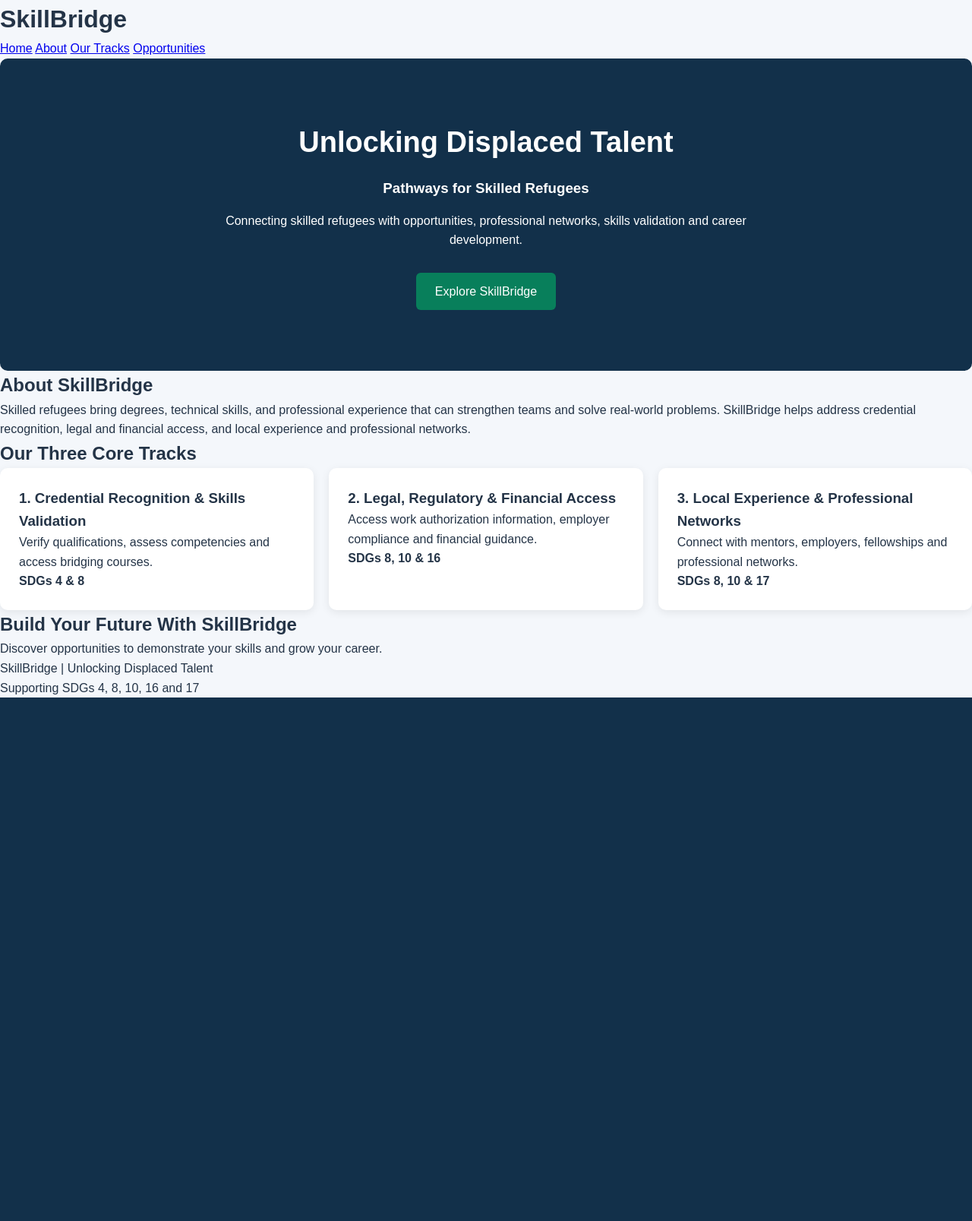
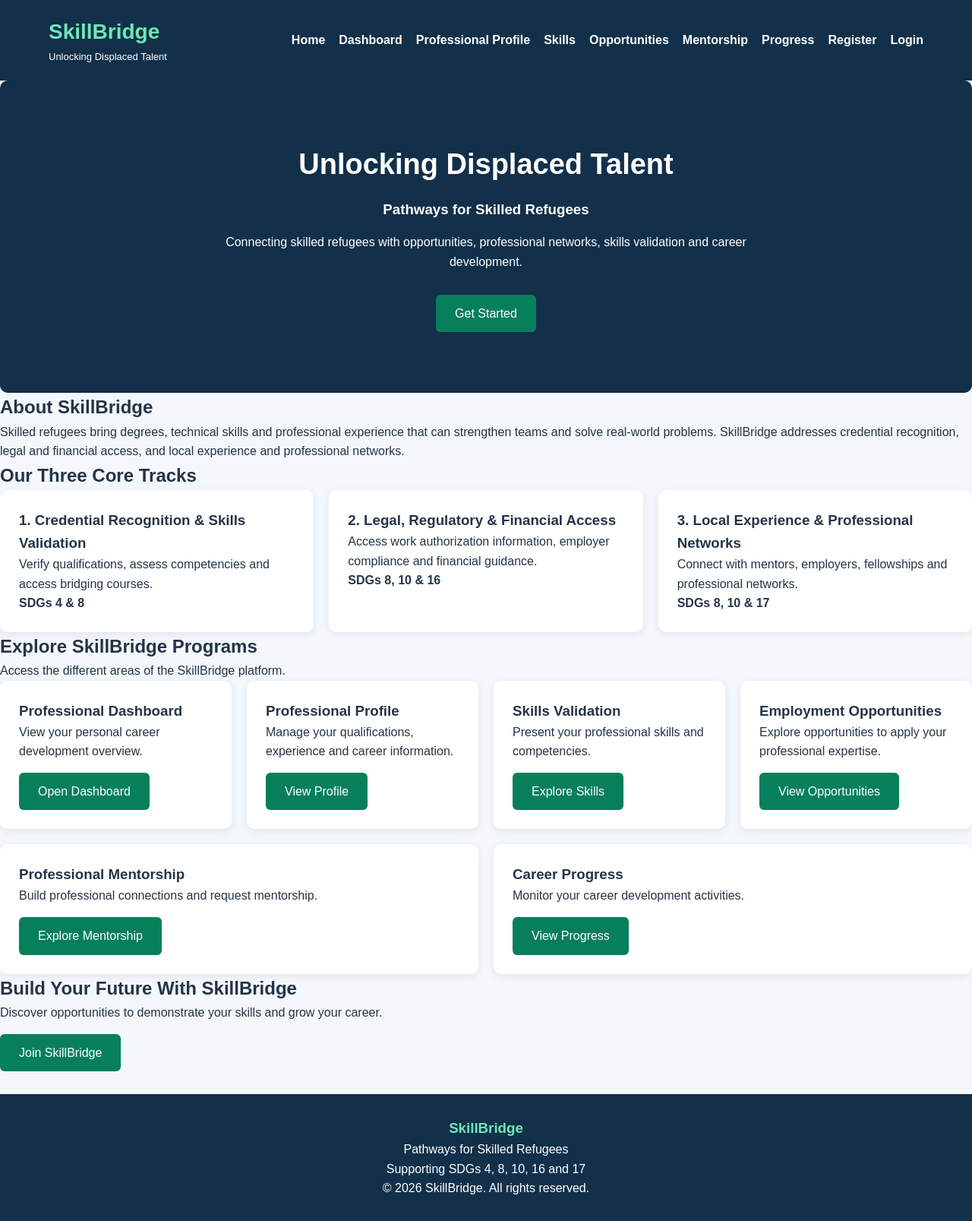
Before and after one commit to phillip-Ernest/SkillBridge, a Flask app: page / in a window 1280 px wide. Shown: the whole page at 76% size. Before the commit the page ends 918 px from the top, so only its background shows below. Run offline with Flask 3, Linux system fonts and the light colour scheme.

Commit message:
Improve homepage navigation and restore PDF upload configuration

```diff
--- a/app.py
+++ b/app.py
@@ -58,6 +58,9 @@ UPLOAD_FOLDER = os.environ.get(
 os.makedirs(UPLOAD_FOLDER, exist_ok=True)
 
 app.config["UPLOAD_FOLDER"] = UPLOAD_FOLDER
+
+# Allowed certificate file types
+ALLOWED_EXTENSIONS = {"pdf"}
 
 # Maximum upload size: 5 MB
 app.config["MAX_CONTENT_LENGTH"] = 5 * 1024 * 1024
--- a/templates/index.html
+++ b/templates/index.html
@@ -8,15 +8,26 @@
 </head>
 <body>
 
-    <header>
+<header class="main-header">
+    <div class="logo">
         <h1>SkillBridge</h1>
-        <nav>
-            <a href="/">Home</a>
-            <a href="#about">About</a>
-            <a href="#tracks">Our Tracks</a>
-            <a href="#opportunities">Opportunities</a>
+        <p>Unlocking Displaced Talent</p>
+    </div>
+
+    <nav class="navbar">
+        <a href="{{ url_for('home') }}">Home</a>
+        <a href="{{ url_for('dashboard') }}">Dashboard</a>
+        <a href="{{ url_for('profile') }}">Professional Profile</a>
+        <a href="{{ url_for('skills') }}">Skills</a>
+        <a href="{{ url_for('opportunities') }}">Opportunities</a>
+        <a href="{{ url_for('mentorship') }}">Mentorship</a>
+        <a href="{{ url_for('progress') }}">Progress</a>
+        <a href="{{ url_for('register') }}">Register</a>
+        <a href="{{ url_for('login') }}">Login</a>
     </nav>
 </header>
+
+<main>
 
 <section class="hero">
     <h2>Unlocking Displaced Talent</h2>
@@ -27,15 +38,15 @@
         professional networks, skills validation and career development.
     </p>
 
-        <a href="#tracks" class="btn">Explore SkillBridge</a>
+    <a href="{{ url_for('register') }}" class="btn">Get Started</a>
 </section>
 
 <section id="about">
     <h2>About SkillBridge</h2>
     <p>
-            Skilled refugees bring degrees, technical skills, and professional
+        Skilled refugees bring degrees, technical skills and professional
         experience that can strengthen teams and solve real-world problems.
-            SkillBridge helps address credential recognition, legal and financial
+        SkillBridge addresses credential recognition, legal and financial
         access, and local experience and professional networks.
     </p>
 </section>
@@ -44,7 +55,6 @@
     <h2>Our Three Core Tracks</h2>
 
     <div class="container">
-
         <div class="card">
             <h3>1. Credential Recognition & Skills Validation</h3>
             <p>Verify qualifications, assess competencies and access bridging courses.</p>
@@ -62,6 +72,50 @@
             <p>Connect with mentors, employers, fellowships and professional networks.</p>
             <strong>SDGs 8, 10 & 17</strong>
         </div>
+    </div>
+</section>
+
+<section id="programs">
+    <h2>Explore SkillBridge Programs</h2>
+    <p>Access the different areas of the SkillBridge platform.</p>
+
+    <div class="container">
+
+        <div class="card">
+            <h3>Professional Dashboard</h3>
+            <p>View your personal career development overview.</p>
+            <a href="{{ url_for('dashboard') }}" class="btn">Open Dashboard</a>
+        </div>
+
+        <div class="card">
+            <h3>Professional Profile</h3>
+            <p>Manage your qualifications, experience and career information.</p>
+            <a href="{{ url_for('profile') }}" class="btn">View Profile</a>
+        </div>
+
+        <div class="card">
+            <h3>Skills Validation</h3>
+            <p>Present your professional skills and competencies.</p>
+            <a href="{{ url_for('skills') }}" class="btn">Explore Skills</a>
+        </div>
+
+        <div class="card">
+            <h3>Employment Opportunities</h3>
+            <p>Explore opportunities to apply your professional expertise.</p>
+            <a href="{{ url_for('opportunities') }}" class="btn">View Opportunities</a>
+        </div>
+
+        <div class="card">
+            <h3>Professional Mentorship</h3>
+            <p>Build professional connections and request mentorship.</p>
+            <a href="{{ url_for('mentorship') }}" class="btn">Explore Mentorship</a>
+        </div>
+
+        <div class="card">
+            <h3>Career Progress</h3>
+            <p>Monitor your career development activities.</p>
+            <a href="{{ url_for('progress') }}" class="btn">View Progress</a>
+        </div>
 
     </div>
 </section>
@@ -69,11 +123,16 @@
 <section id="opportunities">
     <h2>Build Your Future With SkillBridge</h2>
     <p>Discover opportunities to demonstrate your skills and grow your career.</p>
+    <a href="{{ url_for('register') }}" class="btn">Join SkillBridge</a>
 </section>
 
-    <footer>
-        <p>SkillBridge | Unlocking Displaced Talent</p>
+</main>
+
+<footer class="main-footer">
+    <h3>SkillBridge</h3>
+    <p>Pathways for Skilled Refugees</p>
     <p>Supporting SDGs 4, 8, 10, 16 and 17</p>
+    <p>&copy; 2026 SkillBridge. All rights reserved.</p>
 </footer>
 
 </body>
```
Lines whose indentation alone changed are shown as unchanged.
